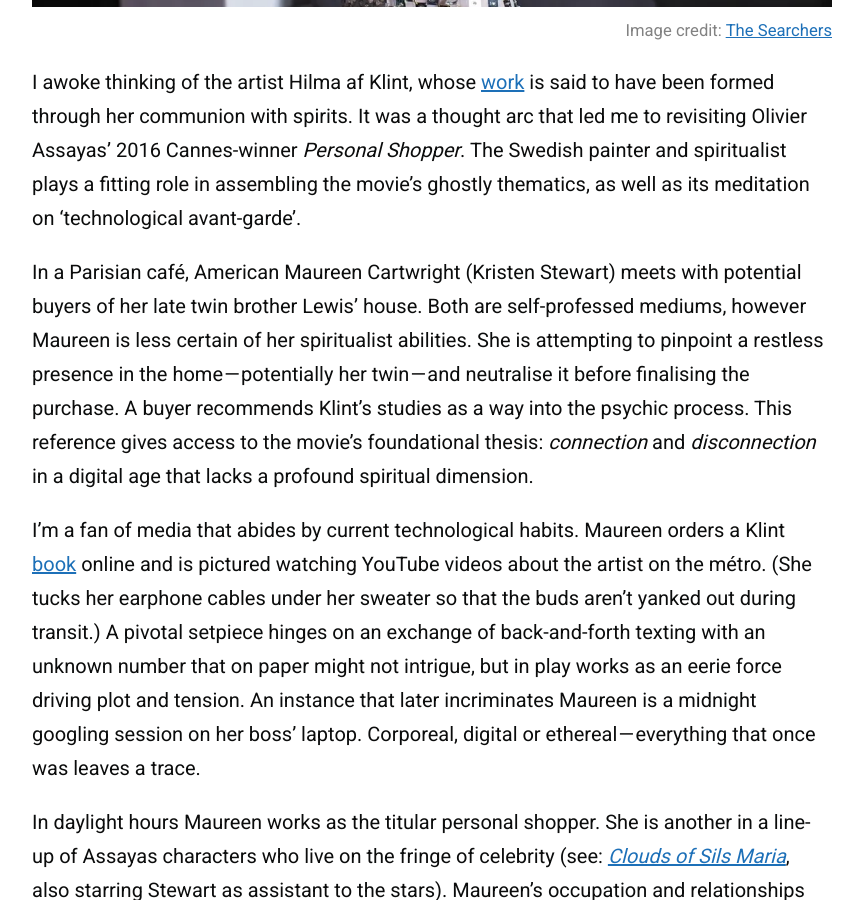
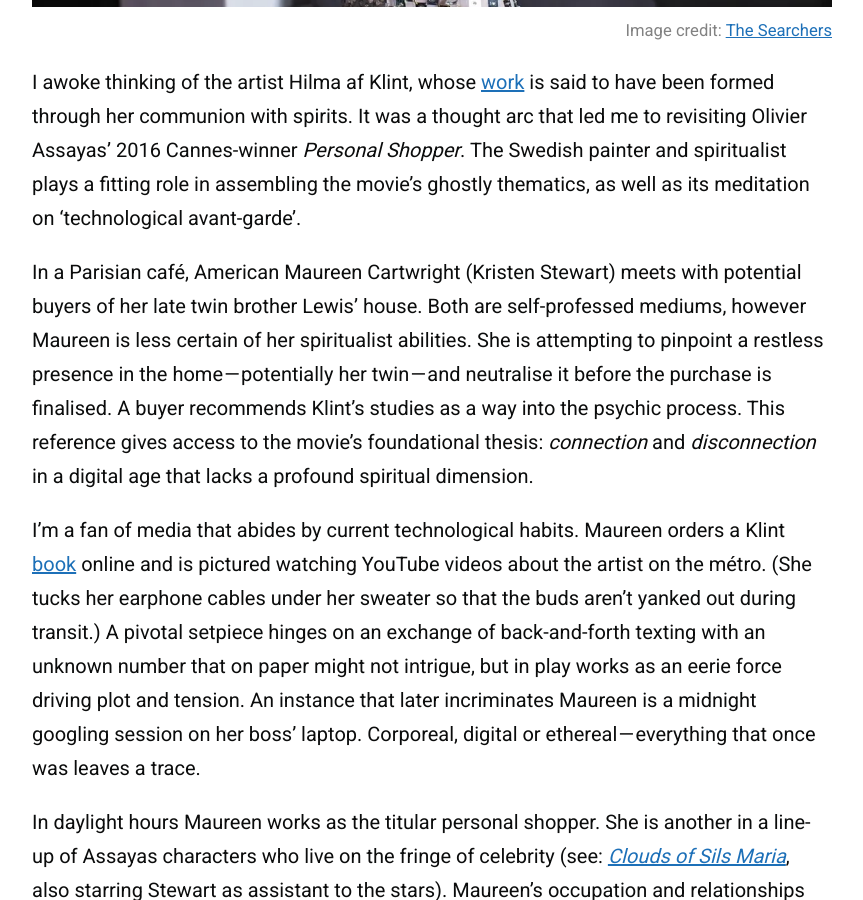
Before and after one commit to zoeurl/zoedowney.github.io, a Jekyll site: the page built from _posts/2023-12-08-personal-shopper.md, in a window 1280 px wide and 900 px high, scrolled down 724 px. Shown: the whole window, without its empty margins (208-1071 px from the left). Built offline with Jekyll 4.4.1, drawn with Linux system fonts in a browser that asks for light colours.

Commit message:
Update 2023-12-08-personal-shopper.md

```diff
--- a/_posts/2023-12-08-personal-shopper.md
+++ b/_posts/2023-12-08-personal-shopper.md
@@ -10,7 +10,7 @@ image-alt-text: "Kristen Stewart as Maureen is in a hotel room fastening a shimm
 
 I awoke thinking of the artist Hilma af Klint, whose [work](https://www.guggenheim.org/teaching-materials/hilma-af-klint-paintings-for-the-future/spiritual-beliefs) is said to have been formed through her communion with spirits. It was a thought arc that led me to revisiting Olivier Assayas’ 2016 Cannes-winner _Personal Shopper_. The Swedish painter and spiritualist plays a fitting role in assembling the movie’s ghostly thematics, as well as its meditation on ‘technological avant-garde’.
 
-In a Parisian café, American Maureen Cartwright (Kristen Stewart) meets with potential buyers of her late twin brother Lewis’ house. Both are self-professed mediums, however Maureen is less certain of her spiritualist abilities. She is attempting to pinpoint a restless presence in the home — potentially her twin — and neutralise it before finalising the purchase. A buyer recommends Klint's studies as a way into the psychic process. This reference gives access to the movie’s foundational thesis: _connection_ and _disconnection_ in a digital age that lacks a profound spiritual dimension.
+In a Parisian café, American Maureen Cartwright (Kristen Stewart) meets with potential buyers of her late twin brother Lewis’ house. Both are self-professed mediums, however Maureen is less certain of her spiritualist abilities. She is attempting to pinpoint a restless presence in the home — potentially her twin — and neutralise it before the purchase is finalised. A buyer recommends Klint's studies as a way into the psychic process. This reference gives access to the movie’s foundational thesis: _connection_ and _disconnection_ in a digital age that lacks a profound spiritual dimension.
 
 I’m a fan of media that abides by current technological habits. Maureen orders a Klint [book](https://www.amazon.co.uk/Hilma-Af-Klint-David-Lomas/dp/3775734899/ref=sr_1_1?crid=3EECI1DAZPFCG&keywords=hilma+af+klint+a+pioneer+of+abstraction&qid=1700658419&sprefix=hilma+af+klint+a+pioneer+of+abstraction%2Caps%2C99&sr=8-1) online and is pictured watching YouTube videos about the artist on the métro. (She tucks her earphone cables under her sweater so that the buds aren't yanked out during transit.) A pivotal setpiece hinges on an exchange of back-and-forth texting with an unknown number that on paper might not intrigue, but in play works as an eerie force driving plot and tension. An instance that later incriminates Maureen is a midnight googling session on her boss’ laptop. Corporeal, digital or ethereal — everything that once was leaves a trace.
 
```
